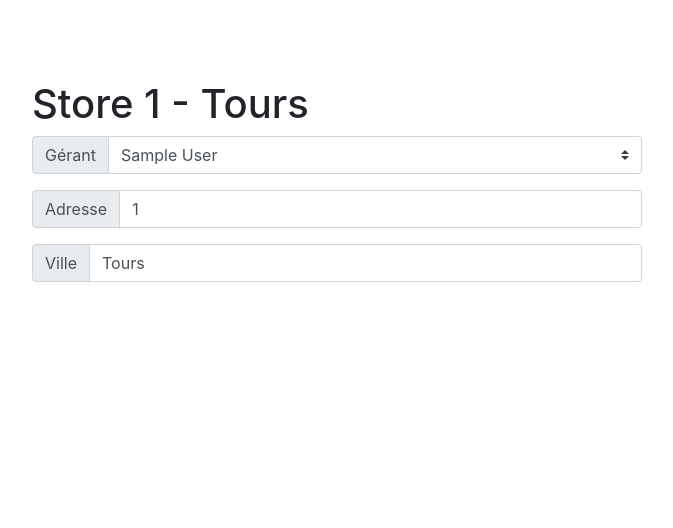
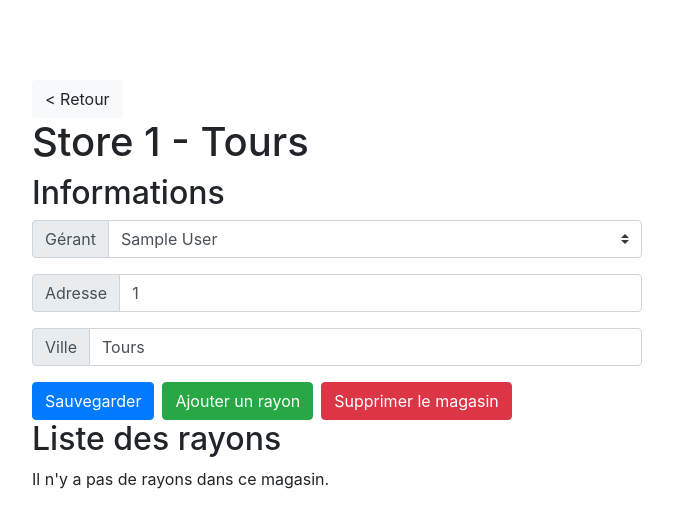
Before and after one commit to CLacaile/TurboStock, a Django app: page /store/1/ in a window 1280 px wide. Shown: the part 56-584 px from the top of the page, without its empty margins (303-976 px from the left). Run offline with Django 3.2, Linux system fonts and the light colour scheme; data comes from the database, SQL or seed files in the repository; tables that the repository leaves empty hold one stand-in row (values such as "Sample post"); parts of the project's set-up code (start-up, migrations or seed data) failed here and were passed over; some libraries are stand-ins or nearby versions.

Commit message:
added sections + button

```diff
--- a/TurboStock/app/templates/store.html
+++ b/TurboStock/app/templates/store.html
@@ -2,7 +2,10 @@
 
 {% block content %}
     <div class="container">
+        <a href="/home/"><button type="button" class="btn btn-light">< Retour</button></a>
         <h1>{{ store }}</h1>
+        <div class="section">
+            <h2>Informations</h2>
             <!-- Gérant -->
             <div class="input-group mb-3">
                 <!-- Combo box -->
@@ -31,12 +34,47 @@
                 </div>
                 <input type="text" class="form-control" value={{ store.address }} placeholder="Adresse" aria-label="Adresse" aria-describedby="basic-addon1">
             </div>
-        <!-- Ville -->
+            <!-- City -->
             <div class="input-group mb-3">
                 <div class="input-group-prepend">
                     <span class="input-group-text" id="basic-addon1">Ville</span>
                 </div>
                 <input type="text" class="form-control" value={{ store.city }} placeholder="Ville" aria-label="Ville" aria-describedby="basic-addon1">
             </div>
+            <!-- Buttons -->
+            <div class="btn-group" role="group" aria-label="buttons">
+                <a href="#"><button type="button" class="btn btn-primary mr-2">Sauvegarder</button></a>
+                <a href="#"><button type="button" class="btn btn-success mr-2">Ajouter un rayon</button></a>
+                <a href="#"><button type="button" class="btn btn-danger mr-2">Supprimer le magasin</button></a>
+            </div>
+        </div>
+        <!-- Aisles table -->
+        <div class="section">
+            <h2>Liste des rayons</h2>
+            {% if aisles %}
+                <table class="table">
+                    <thead>
+                        <th>Numéro</th>
+                        <th>Nom</th>
+                        <th>Chef de rayon</th>
+                        <th></th>
+                    </thead>
+                    {% for a in aisles %}
+                        <tr>
+                            <th>{{ a.id }}</th>
+                            <th>{{ a.name }}</th>
+                            {% for m in aisle_managers %}
+                                {% if m.aisle == a %}
+                                    <th>{{ a }}</th>
+                                {% endif %}
+                            {% endfor %}
+                            <th><a href="/store/{{ store.id }}/aisle/{{ a.id }}"><button type="button" class="btn btn-info">Consulter</button></th>
+                        </tr>
+                    {% endfor %}
+                </table>
+            {% else %}
+                <p>Il n'y a pas de rayons dans ce magasin.</p>
+            {% endif %}
+        </div>
     </div>
 {% endblock content %}
```
Lines whose indentation alone changed are shown as unchanged.
